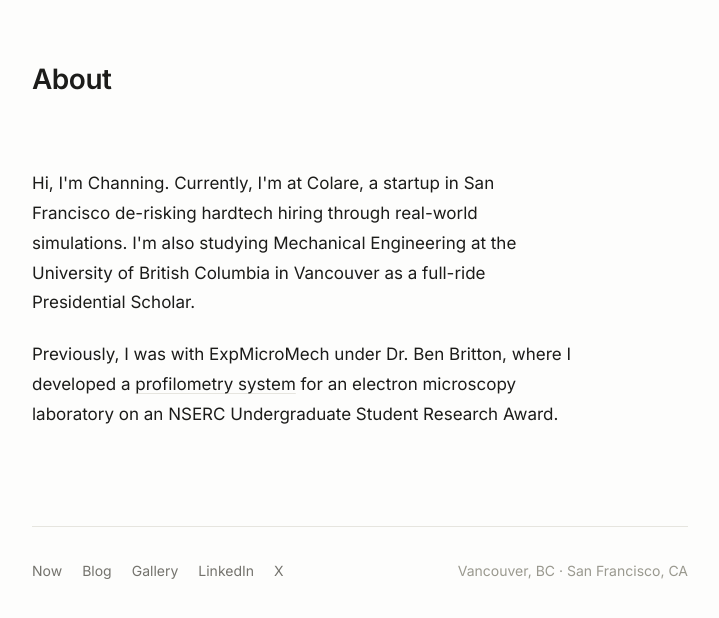
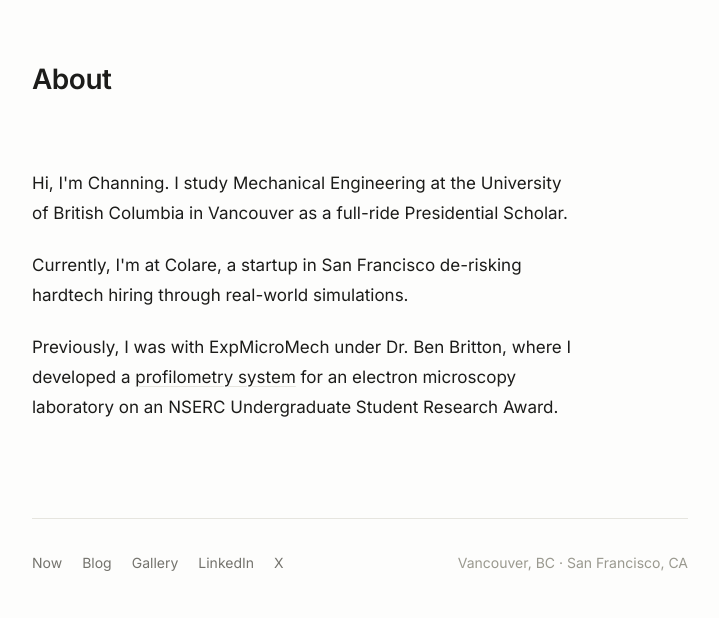
Before and after one commit to chqnninq/portfolio, a plain HTML site: page portfolio-main/about.html in a window 1280 px wide. Shown: the part 116-734 px from the top of the page, without its empty margins (280-999 px from the left). Drawn offline with Linux system fonts and the light colour scheme.

Commit message:
Edited About and Index

```diff
--- a/portfolio-main/about.html
+++ b/portfolio-main/about.html
@@ -34,9 +34,13 @@
 
     <div class="prose">
       <p>
-        Hi, I'm Channing. Currently, I'm at Colare, a startup in San Francisco de-risking hardtech hiring through real-world simulations.
-        I'm also studying Mechanical Engineering at the University of British Columbia in Vancouver as a full-ride Presidential Scholar.
+        Hi, I'm Channing. I study Mechanical Engineering at the University of British Columbia in Vancouver as a full-ride Presidential Scholar.
       </p>
+
+      <p>
+        Currently, I'm at Colare, a startup in San Francisco de-risking hardtech hiring through real-world simulations.
+      </p>
+
       <p>
         Previously, I was with ExpMicroMech under Dr. Ben Britton, where I developed a <a href="/projects.html#profilometry"> profilometry system</a> for an electron microscopy laboratory
         on an NSERC Undergraduate Student Research Award.
```
Also changed, not shown: portfolio-main/index.html (+6 -2 lines).
